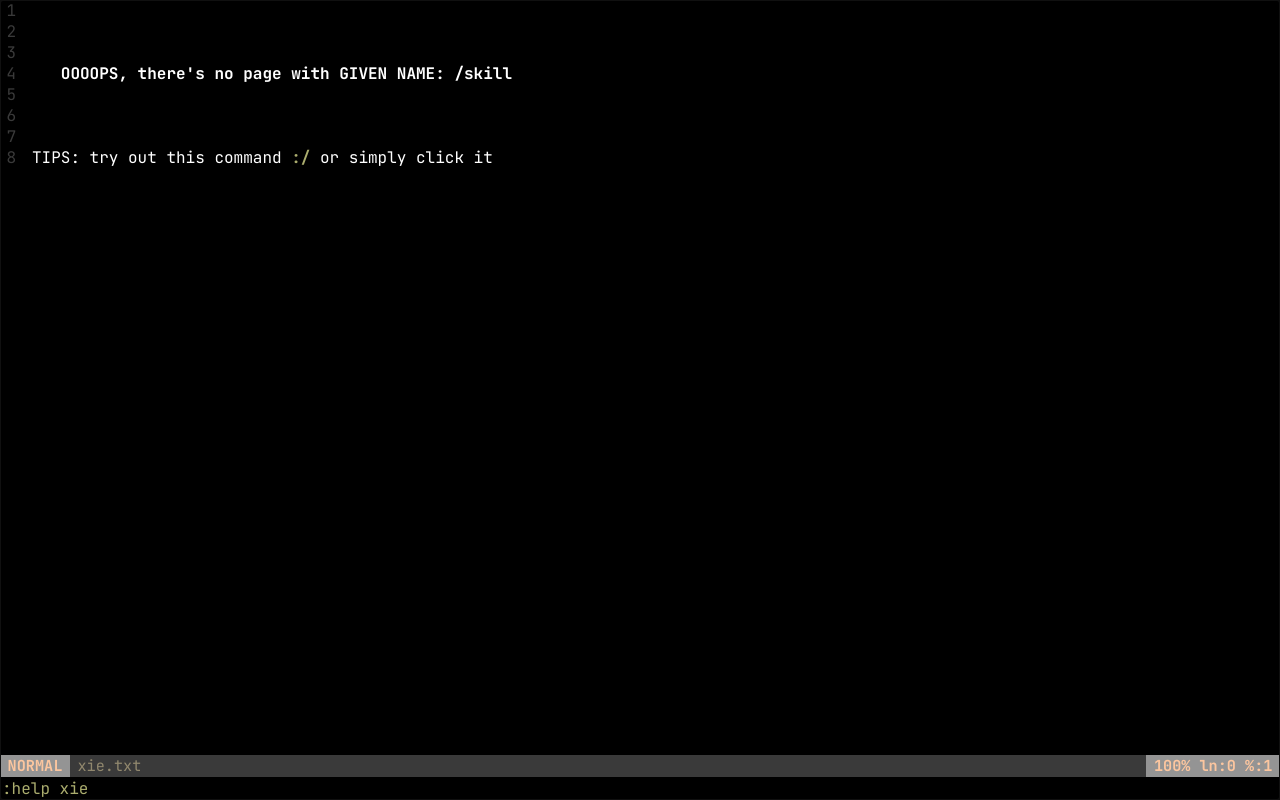
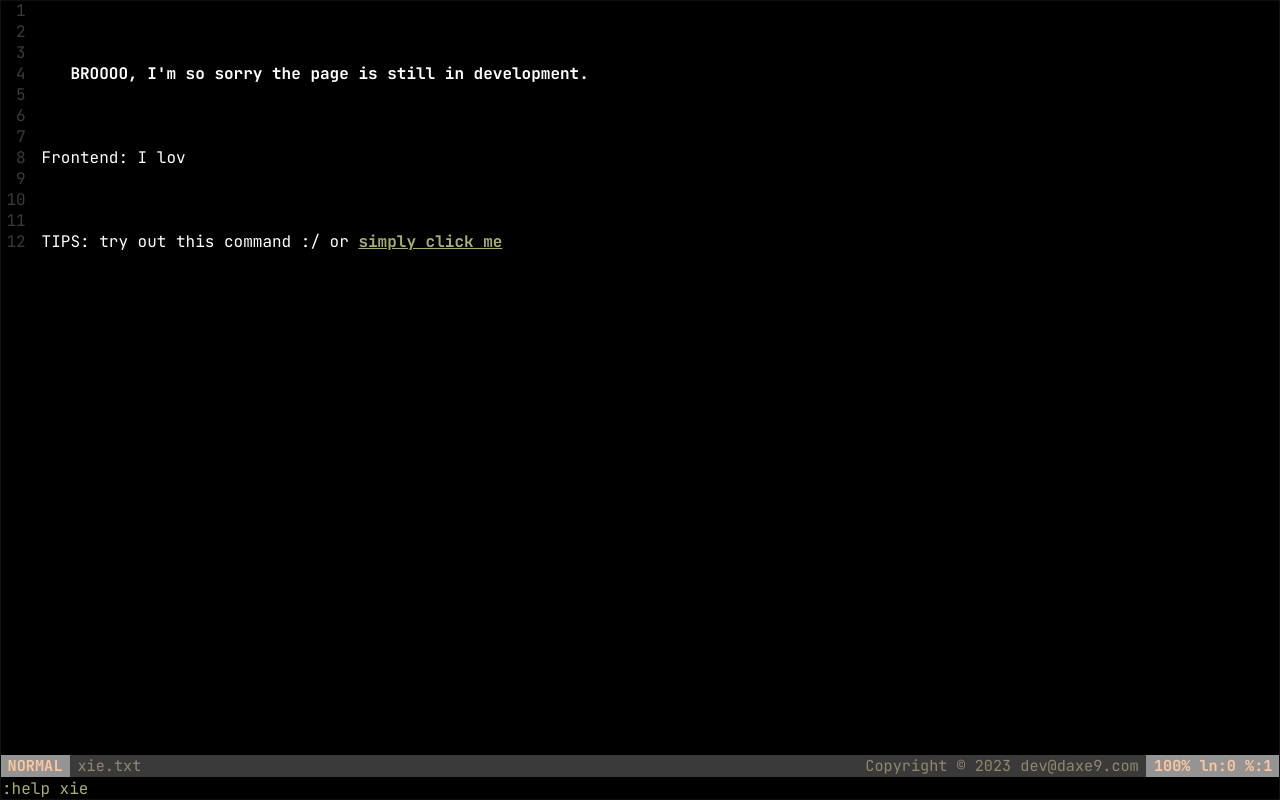
Before and after one commit to Daxe9/daxe9.com, a Vue app: page /skill in a window 1280 px wide. Built offline with nearby package versions, Linux system fonts and the light colour scheme; what vue-writer would draw is missing.

Commit message:
added skill page(well, almost); changed description; added centered text

```diff
--- a/src/App.vue
+++ b/src/App.vue
@@ -9,7 +9,7 @@ const router = useRouter();
 
 onMounted(() => {
 	mainContainer.value?.focus();
-})
+});
 
 const isSemiPressed = ref<boolean>(false);
 
@@ -18,40 +18,46 @@ function checkCommandInput(e: KeyboardEvent) {
 	if (e.key === "Enter" || !command.value) {
 		isSemiPressed.value = false;
 
-		mode.value = "NORMAL"
+		mode.value = "NORMAL";
 
 		// redirect to selected page
 		// remove the first character ":" and remove the whitespaces, then go to the page
 		router.push(command.value.slice(1).replace(/\s/g, ""));
 	}
 
+    // when the semicolon is pressed,
+    // change the mode to COMMAND and clear the remain command
 	if (e.key === ":") {
 		isSemiPressed.value = true;
 		mode.value = "COMMAND";
 		command.value = ":";
 	} else {
-		if (isSemiPressed.value && !(e.key.length-1)) {
+        // check if the pressed key is not a special key, e.g. shift ctrl alt
+		if (isSemiPressed.value && e.key.length === 1) {
 			command.value += e.key;
 		}
 
+        // chech whether user has pressed backspace key
 		if (e.key === "Backspace") {
 			command.value = command.value.slice(0, -1);
 		}
 	}
-
 }
 </script>
 
 <template>
-	<div class="main-container" tabindex="0" ref="mainContainer" @keydown="checkCommandInput" >
+	<div class="main-container" tabindex="0" ref="mainContainer" @keydown="checkCommandInput">
 		<div class="router">
 			<RouterView />
 		</div>
 		<div class="controller">
 			<div class="status-bar">
-				<div class="mode status-text">{{ mode }}</div>
-				<div class="mode status-title">xie.txt</div>
-				<div class="mode status-text">100% ln:0 %:1</div>
+				<div class="status-text">{{ mode }}</div>
+				<div class="status-title">
+					<div>xie.txt</div>
+					<div>Copyright © 2023 dev@daxe9.com</div>
+				</div>
+				<div class="status-text">100% ln:0 %:1</div>
 			</div>
 			<div class="command-line">
 				<input type="text" v-model="command" disabled />
--- a/src/router/index.ts
+++ b/src/router/index.ts
@@ -7,6 +7,11 @@ const routes = [
 		name: "Main",
 		component: Main
 	},
+    {
+        path: "/skill",
+        name: "Skill",
+        component: () => import("../views/Skill.vue")
+    },
 	{
 		path: "/:catchAll(.*)",
 		name: "NotFound",
--- a/src/style.scss
+++ b/src/style.scss
@@ -69,10 +69,15 @@ body {
 				padding: 0.05em 0.5em;
 			}
 			.status-title {
-				font-size: 0.95em;
 				flex-grow: 1;
-				padding: 0.05em 0.5em;
-				color: $status-bar-title-color;
+				display: flex;
+				justify-content: space-between;
+
+				* {
+					font-size: 0.95em;
+					padding: 0.05em 0.5em;
+					color: $status-bar-title-color;
+				}
 			}
 		}
 
@@ -102,11 +107,6 @@ body {
 	div {
 		white-space: initial;
 		word-break: break-all;
-		span.line-number {
-			color: $status-bar-color;
-			margin: 0 0.4em;
-			white-space: pre-wrap !important;
-		}
 
 		* {
 			font-size: 1em;
@@ -115,13 +115,49 @@ body {
 			margin: 0;
 		}
 	}
+
+	// in order to make the text centered,
+	// the content needs to be wrapped in a div
+	div.centered-text {
+		display: flex;
+		justify-content: center;
+
+		span.line-number {
+			display: block;
+			flex-grow: 0;
+			flex-basis: 20.4px;
+			width: 20.4px;
+		}
+
+		div {
+			display: flex;
+			flex-grow: 1;
+			justify-content: center;
+
+			* {
+				width: fit-content;
+			}
+		}
+	}
+}
+
+span.line-number {
+	color: $status-bar-color;
+	margin: 0 0.4em;
+	white-space: pre-wrap !important;
+    width: 20.4px !important;
 }
 
 .text-center {
 	text-align: center;
 }
-.underline {
-	text-decoration: underline;
+
+.biography {
+	word-spacing: 0.1px;
+}
+
+.my-fucking-name {
+	color: #f3a654;
 }
 
 // modify typer writer's font color
@@ -137,4 +173,5 @@ body {
 	color: $text-color;
 	text-decoration: none;
 	font-weight: bold;
+	text-decoration: underline;
 }
--- a/src/views/Main.vue
+++ b/src/views/Main.vue
@@ -5,7 +5,7 @@ import gsap from "gsap";
 
 const contentContainer = ref<HTMLElement | null>(null);
 const typeSpeed = 50;
-const title = "Welcome to my portfolio inspired by ONE AND ONLY VIM.";
+const title = "Welcome to my portfolio inspired by VIM.";
 const showDetails = ref<boolean>(false);
 
 onMounted(() => {
@@ -17,7 +17,7 @@ onMounted(() => {
 });
 
 // debugging purposes
-if (import.meta.env.MODE === "production") {
+if (import.meta.env.PROD) {
 	setTimeout(() => {
 		showDetails.value = true;
 		gsap.fromTo(".details", { opacity: 0 }, { opacity: 1, duration: 1.5 });
@@ -30,38 +30,68 @@ if (import.meta.env.MODE === "production") {
 <template>
 	<div ref="contentContainer" class="content-container">
 		<div></div>
-		<div>
-			<VueWriter
-				class="title-writer"
-				:array="[title]"
-				:typeSpeed="typeSpeed"
-				:iterations="1"
-			/>
-		</div>
 		<div></div>
 		<div></div>
 		<div></div>
-		<div v-show="showDetails" class="details">
-			<h1>My name is <span class="underline">Davide Xie</span>, currently @Florence, Italy.</h1>
+		<div class="centered-text">
+			<div>
+				<VueWriter
+					class="title-writer"
+					:array="[title]"
+					:typeSpeed="typeSpeed"
+					:iterations="1"
+				/>
+			</div>
 		</div>
-		<div v-show="showDetails" class="details"></div>
-		<div v-show="showDetails" class="details">
-			<p>I like frontend and backend stuffs, and these are some technologies I experienced
-				with:</p>
+		<div v-show="showDetails"></div>
+		<div class="centered-text">
+			<div>
+				<p>type `:[name of the page, aka the path]`</p>
+			</div>
 		</div>
-		<!-- TODO: comfortable level -->
-		<div v-show="showDetails" class="details"></div>
-		<div v-show="showDetails" class="details"><p>Frontend:</p></div>
-		<div v-show="showDetails" class="details">
-			<p><Spacer :space="4"/>HTML Css Javascript Nodejs Typescript Vuejs, React Svelte</p>
+		<div v-show="showDetails"></div>
+		<div v-show="showDetails"></div>
+		<!--
+		<div v-show="showDetails" class="centered-text">
+			<div>
+				<p>
+                    Greetings!
+				</p>
+			</div>
 		</div>
-		<div v-show="showDetails" class="details"><p>Backend:</p></div>
-		<div v-show="showDetails" class="details">
-			<p><Spacer :space="4" />Express Nestjs</p>
+		<div v-show="showDetails" class="centered-text">
+			<div>
+				<p class="biography">
+					 I'm <span class="my-fucking-name">Davide Xie</span>, a 18 yo highschool student from Florence.
+				</p>
+			</div>
 		</div>
-		<div v-show="showDetails" class="details"><p>Other tools:</p></div>
-		<div v-show="showDetails" class="details">
-			<p><Spacer :space="4" />Git, Docker, <span class="underline">Vim</span></p>
+		<div v-show="showDetails" class="centered-text">
+			<div>
+				<p>
+                    I'm taking a pre computer-science course at A. Meucci, but
+				</p>
+			</div>
 		</div>
+		<div v-show="showDetails" class="centered-text">
+			<div>
+				<p>
+                    most things I know are self-taught.
+				</p>
+			</div>
+		</div>
+        -->
+
+		<div v-show="showDetails"> Greetings!</div>
+		<div v-show="showDetails">
+			I am <span class="my-fucking-name">Davide Xie</span>, an 18-year-old high school student
+			from Florence.
+		</div>
+		<div v-show="showDetails">
+			Currently, I am taking a pre computer-science course at A. Meucci, but most of knowledge
+			is self-taught. I have a dedicated page for my skills where others can learn more about
+			them(visit /skill).
+		</div>
+		<div v-show="showDetails"></div>
 	</div>
 </template>
--- a/src/views/404.vue
+++ b/src/views/Skill.vue
@@ -22,13 +22,24 @@ onMounted(() => {
 		<div></div>
 		<div></div>
 		<div>
-			<h1><Spacer :space="4" />OOOOPS, there's no page with GIVEN NAME: {{ route.path }}</h1>
+			<h1><Spacer :space="4" />BROOOO, I'm so sorry the page is still in development.</h1>
 		</div>
 		<div></div>
 		<div></div>
 		<div></div>
 		<div>
-			<p><Spacer />TIPS: try out this command <router-link to="/" class="links">:/</router-link> or simply click it</p>
+            <Spacer />
+            <p>Frontend: I lov</p>
+        </div>
+		<div></div>
+		<div></div>
+		<div></div>
+		<div>
+			<p><Spacer />TIPS: try out this command :/ or <router-link to="/" class="links">simply click me</router-link></p>
 		</div>
 	</div>
 </template>
+
+<style scoped>
+
+</style>
```
